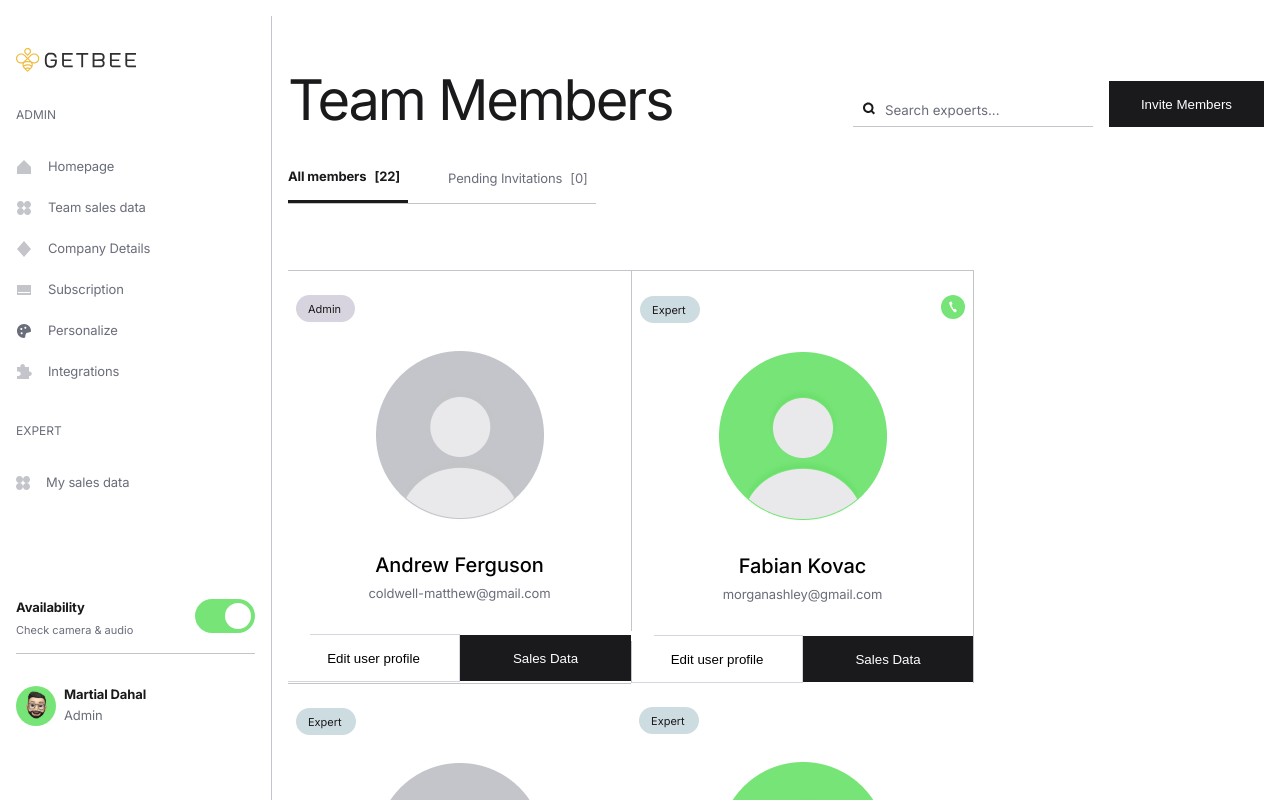
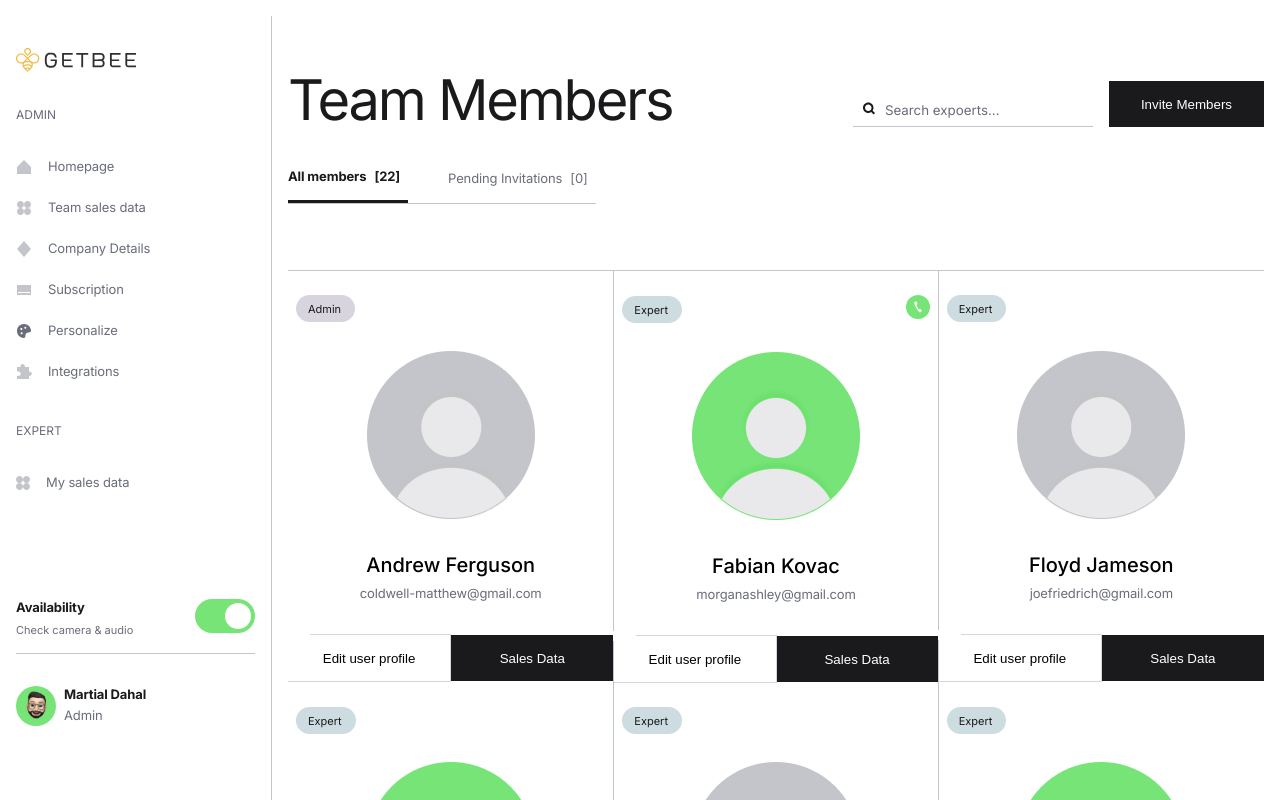
Before and after one commit to qdcmedia123/getbee-test, a React (Create React App) app: page / in a window 1280 px wide. Shown: the top 800 px of the page. Built offline with nearby package versions, Linux system fonts and the light colour scheme.

Commit message:
grid system is updated to 1fr

```diff
--- a/src/scss/layouts/_grid.scss
+++ b/src/scss/layouts/_grid.scss
@@ -1,7 +1,7 @@
 .grid {
   width: 100%;
   display: grid;
-  grid-template-columns: repeat(auto-fit, minmax(18rem, 21.44rem));
+  grid-template-columns: repeat(auto-fit, minmax(18rem, 1fr));
   @media only screen and (max-width: $bp-700) {
     grid-template-columns: repeat(auto-fit, minmax(18rem, 1fr));
   }
```
